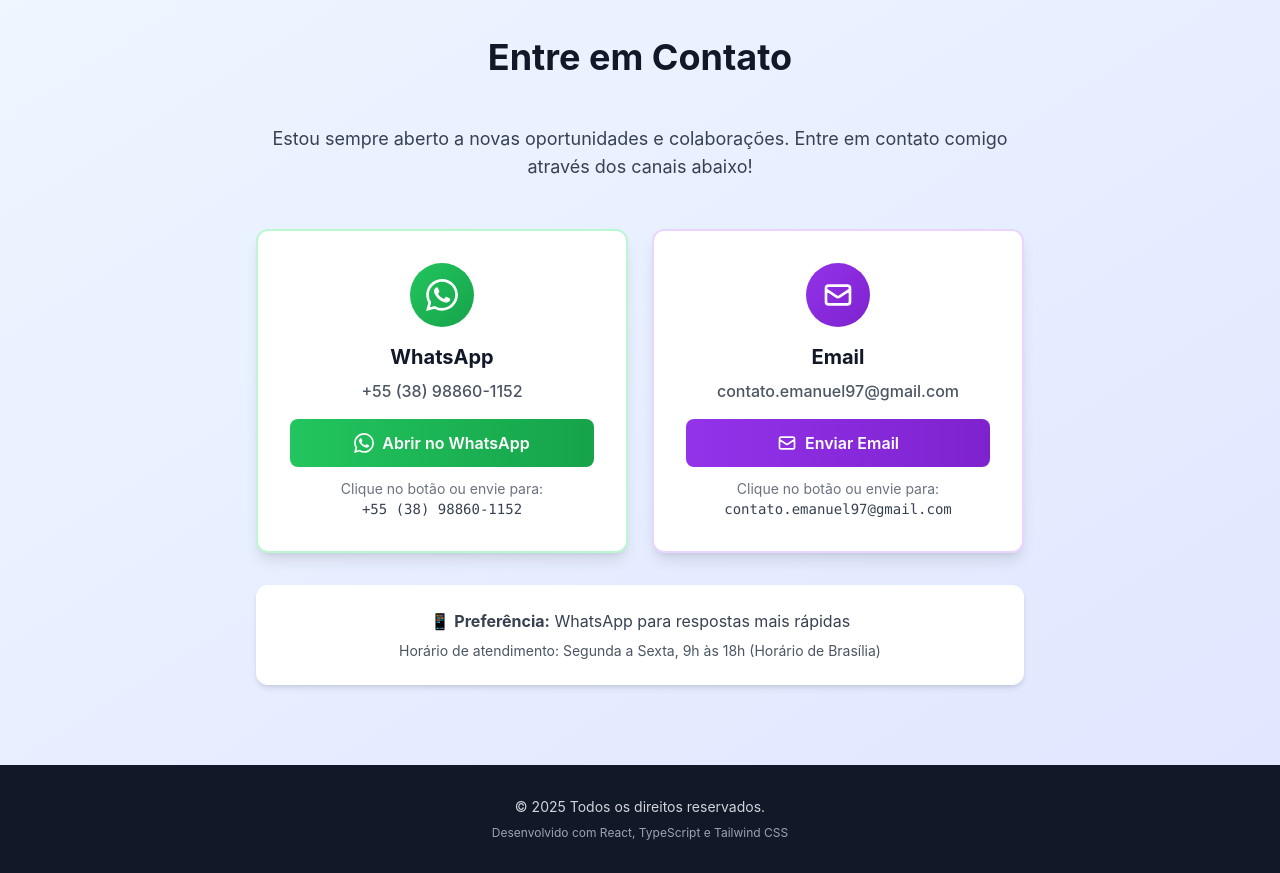
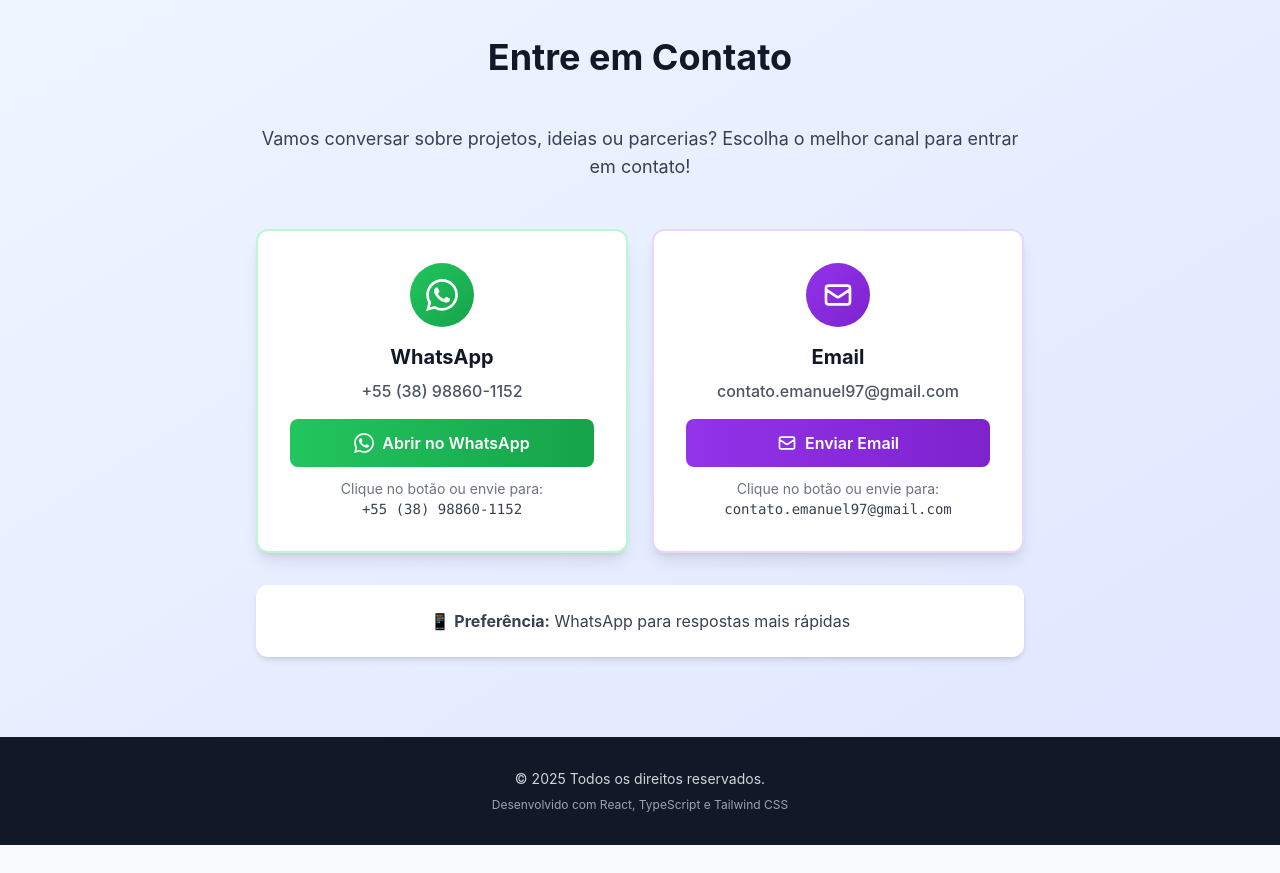
Before and after one commit to ContatoEmanuel/react-front-portfolio, a React (Vite) app: page / in a window 1280 px wide. Shown: the part 7080-7953 px from the top of the page. After the commit the page ends 7925 px from the top, so only its background shows below. Built offline with nearby package versions, Linux system fonts and the light colour scheme.

Commit message:
refactor: Atualiza texto e remove horário na seção Contato
- Altera texto introdutório para tom mais colaborativo
- Remove informação de horário de atendimento
- Mantém preferência por WhatsApp

```diff
--- a/src/components/sections/Contact.tsx
+++ b/src/components/sections/Contact.tsx
@@ -13,8 +13,8 @@ export default function Contact() {
 
         <div className="max-w-3xl mx-auto">
           <p className="text-center text-lg text-gray-700 mb-12">
-            Estou sempre aberto a novas oportunidades e colaborações.
-            Entre em contato comigo através dos canais abaixo!
+            Vamos conversar sobre projetos, ideias ou parcerias?
+            Escolha o melhor canal para entrar em contato!
           </p>
 
           <div className="grid md:grid-cols-2 gap-6 mb-8">
@@ -76,9 +76,6 @@ export default function Contact() {
             <p className="text-gray-700">
               📱 <strong>Preferência:</strong> WhatsApp para respostas mais rápidas
             </p>
-            <p className="text-gray-600 text-sm mt-2">
-              Horário de atendimento: Segunda a Sexta, 9h às 18h (Horário de Brasília)
-            </p>
           </div>
         </div>
       </Container>
```
